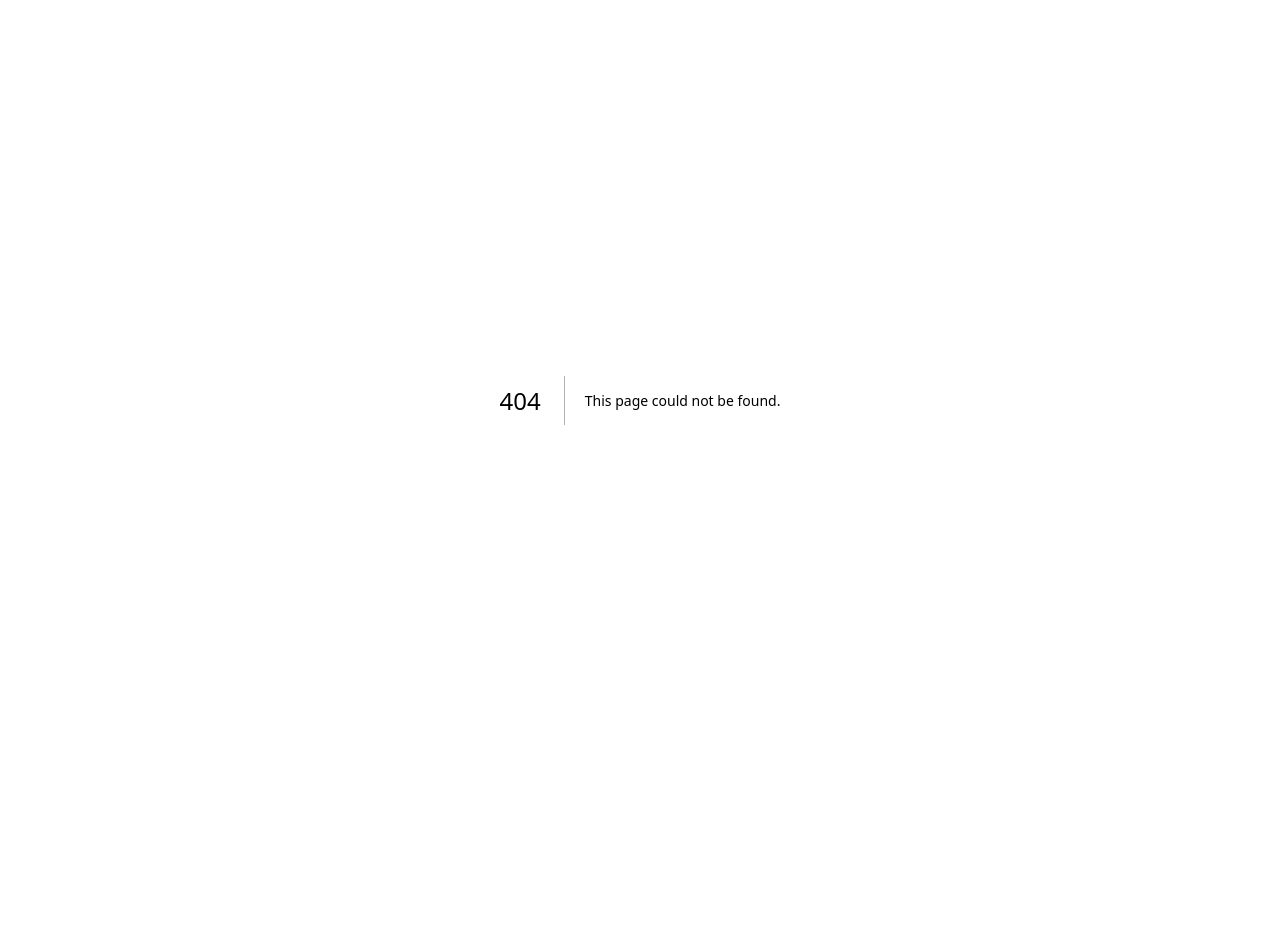
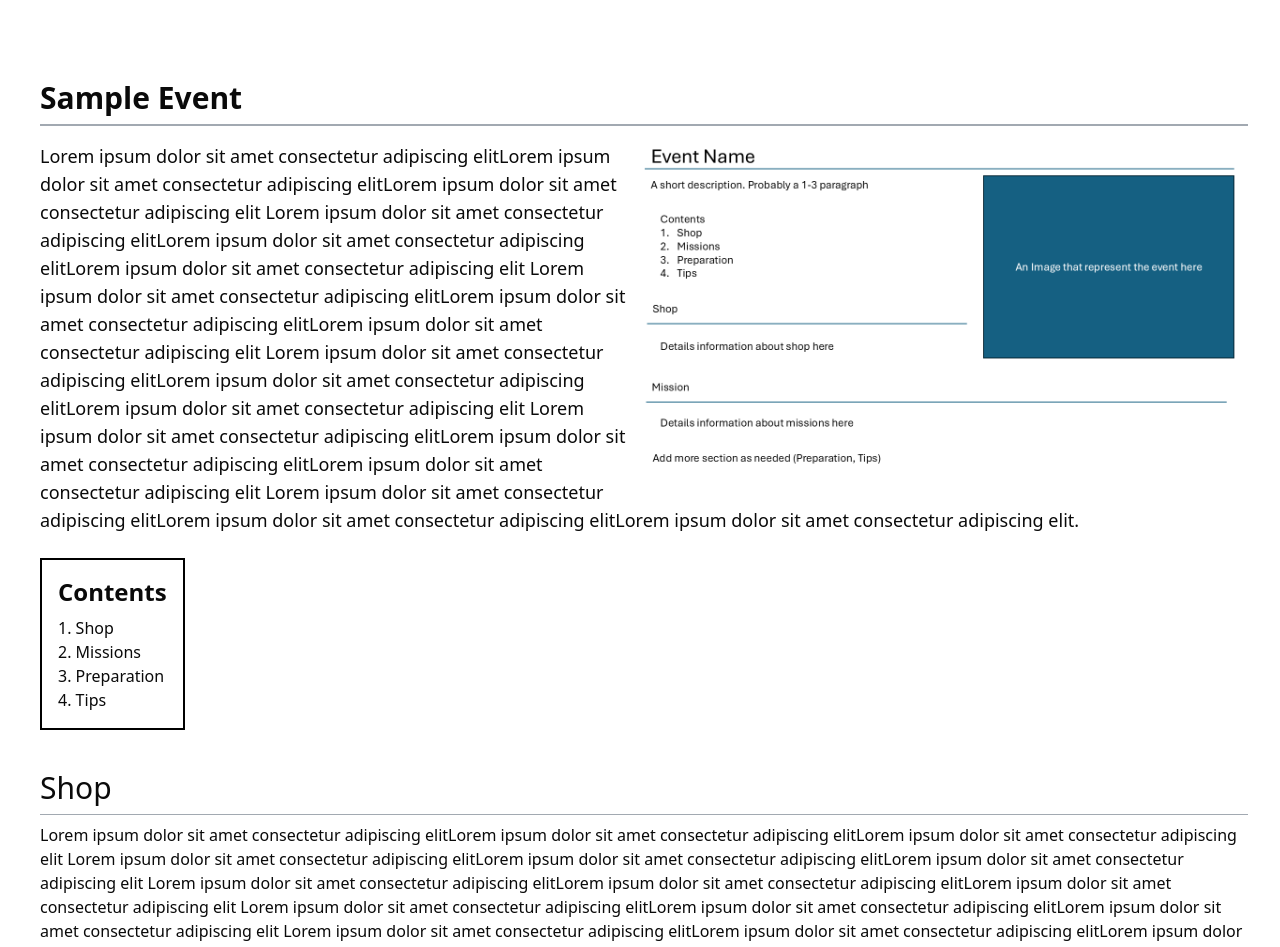
Before and after one commit to keth-ket/souls-wiki-web, a Next.js app: page /events/event-info-template in a window 1280 px wide. Before the commit this address had no page. Shown: the top 947 px of the page. Before the commit the page ends 800 px from the top, so only its background shows below. Built offline with nearby package versions, Linux system fonts and the light colour scheme.

Commit message:
Events template along with table of components

```diff
--- /dev/null
+++ b/app/events/event-info-template/page.tsx
@@ -0,0 +1,79 @@
+import EventPage from '@/components/widgets/events/events'
+import React from "react";
+import testImage from "@/public/images/events/events-template/event-header.png";
+
+// Placeholder text for the event description and sections
+const placeholderText = `Lorem ipsum dolor sit amet consectetur adipiscing elitLorem ipsum dolor sit amet consectetur adipiscing elitLorem ipsum dolor sit amet consectetur adipiscing elit
+Lorem ipsum dolor sit amet consectetur adipiscing elitLorem ipsum dolor sit amet consectetur adipiscing elitLorem ipsum dolor sit amet consectetur adipiscing elit
+Lorem ipsum dolor sit amet consectetur adipiscing elitLorem ipsum dolor sit amet consectetur adipiscing elitLorem ipsum dolor sit amet consectetur adipiscing elit
+Lorem ipsum dolor sit amet consectetur adipiscing elitLorem ipsum dolor sit amet consectetur adipiscing elitLorem ipsum dolor sit amet consectetur adipiscing elit
+Lorem ipsum dolor sit amet consectetur adipiscing elitLorem ipsum dolor sit amet consectetur adipiscing elitLorem ipsum dolor sit amet consectetur adipiscing elit
+Lorem ipsum dolor sit amet consectetur adipiscing elitLorem ipsum dolor sit amet consectetur adipiscing elitLorem ipsum dolor sit amet consectetur adipiscing elit.`;
+
+// Define the sections for the event page
+const sections = [
+    {
+      title: 'Shop',
+      content: (
+        <>
+          <div>
+            <p>{placeholderText} {placeholderText}</p>
+          </div>
+        </>
+      ),
+    },
+    {
+      title: 'Missions',
+      content: (
+        <>
+          <p>{placeholderText}</p>
+          <table className="mt-4 table-auto border border-collapse border-gray-400">
+            <thead>
+              <tr>
+                <th className="border p-2">mission</th>
+                <th className="border p-2">rewards</th>
+              </tr>
+            </thead>
+            <tbody>
+              <tr>
+                <td className="border p-2">1...</td>
+                <td className="border p-2">...</td>
+              </tr>
+              <tr>
+                <td className="border p-2">2..</td>
+                <td className="border p-2">...</td>
+              </tr>
+            </tbody>
+          </table>
+        </>
+      ),
+    },
+    {
+      title: 'Preparation',
+      content: <p>{placeholderText}</p>,
+    },
+    {
+      title: 'Tips',
+      content: (
+        <>
+          <p>{placeholderText}</p>
+        </>
+      ),
+    },
+  ]
+
+  // Main page component
+  export default function Page() {
+  return (
+    <>
+      <EventPage
+        title="Sample Event"
+        description={placeholderText}
+        headerImage={testImage}
+        imageWidth={600}
+        imageHeight={800}
+        sections={sections}
+      />
+    </>
+  );
+}
--- a/app/page.tsx
+++ b/app/page.tsx
@@ -1,9 +1,11 @@
 import { Button } from "@/components/ui/button";
+import Link from 'next/link';
 export default function Page() {
   return (
     <>
       <h1 className="text-3xl font-bold underline">Hello World!</h1>
       <Button variant="outline">Click me</Button>
+      <Link href="/events/event-info-template">Events</Link>
     </>
   );
 }
--- /dev/null
+++ b/components/general/table-of-contents.tsx
@@ -0,0 +1,14 @@
+export default function TableOfContents({ sections }) {
+  return (
+    <div className="my-6 lg:sticky lg:top-8 border-2 border-black inline-block p-4">
+      <h2 className="text-2xl font-semibold mb-2">Contents</h2>
+      <ol className="list-decimal list-inside">
+        {sections.map((section, index) => (
+          <li key={index} className="cursor-pointer hover:underline">
+            <a href={`#${section.title}`}>{section.title}</a>
+          </li>
+        ))}
+      </ol>
+    </div>
+  )
+}
--- /dev/null
+++ b/components/widgets/events/event-header.tsx
@@ -0,0 +1,24 @@
+import TableOfContents from "@/components/general/table-of-contents"
+import Image from "next/image";
+
+export default function EventHeader({ title, description, imageSrc, imageWidth, imageHeight, sections }) {
+  return (
+    <div className=" ">
+      <div>
+
+        <h1 className="border-b-2 border-[#a2a9b1] pb-2 pt-4 mt-8 scroll-mt-24 text-3xl font-bold">{title}</h1>
+        <Image
+              src={imageSrc}
+              alt="Event Header Image"
+              width={imageWidth}
+              height={imageHeight}
+              className="float-right clear-right m-2"
+            />
+        <p className="mt-4 text-lg">{description}</p>
+      </div>
+      <div>
+      <TableOfContents sections = {sections}/>
+     </div>
+    </div>
+  )
+}
--- /dev/null
+++ b/components/widgets/events/event-section.tsx
@@ -0,0 +1,10 @@
+export default function EventSection({ title, children }) {
+  return (
+    <div>
+      <h2 className="border-b border-[#a2a9b1] overflow-hidden text-3xl pt-4 pb-2">{title}</h2>
+      <div className="mt-2">
+        {children}
+      </div>
+    </div>
+  )
+}
--- /dev/null
+++ b/components/widgets/events/events.tsx
@@ -0,0 +1,19 @@
+import EventHeader from '@/components/widgets/events/event-header'
+import EventSection from '@/components/widgets/events/event-section'
+
+export default function EventPage({ title, description, headerImage, imageWidth, imageHeight, sections }) {
+  return (
+    <div className="p-4 sm:p-8 lg:pl-10 border-b border-[#a2a9b1] overflow-hidden pt-6"> {/* Left padding, no max width */}
+      {/* Header with image on the right */}
+      <EventHeader title={title} description={description} imageSrc={headerImage} imageWidth = {imageWidth} imageHeight = {imageHeight} sections={sections} />
+      {/* Sections - Stacked Vertically */}
+      <div className="flex-col">
+        {sections.map((section) => (
+          <EventSection key={section.title} title={section.title}>
+            {section.content}
+          </EventSection>
+        ))}
+      </div>
+    </div>
+  )
+}
```
Also changed, not shown: public/images/events/events-template/event-header.png (added).
